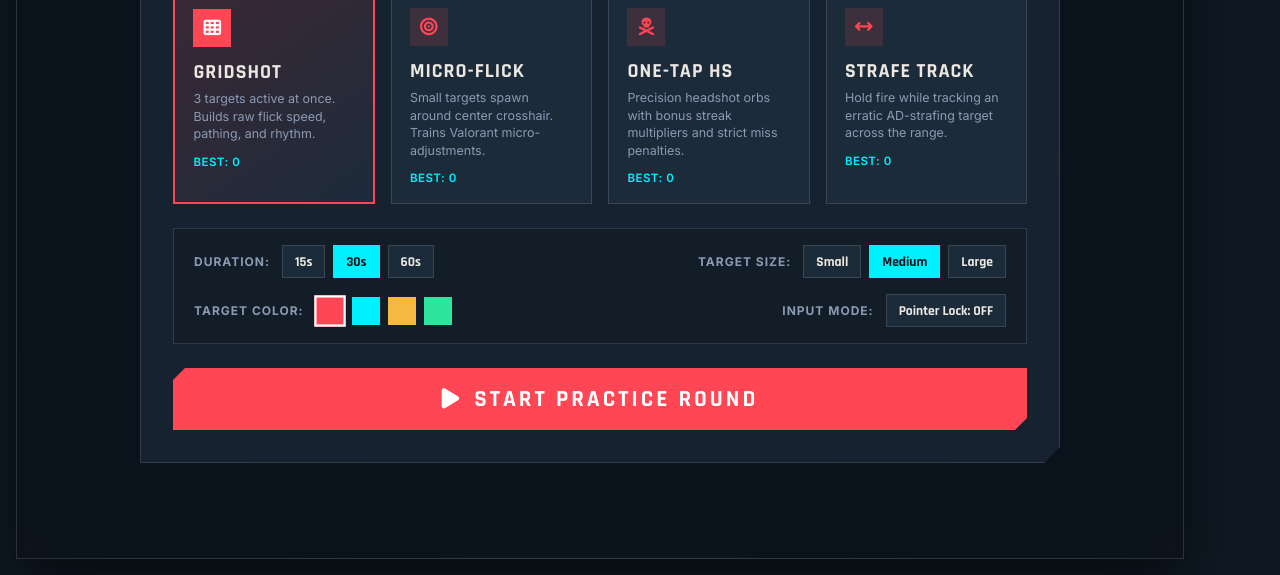
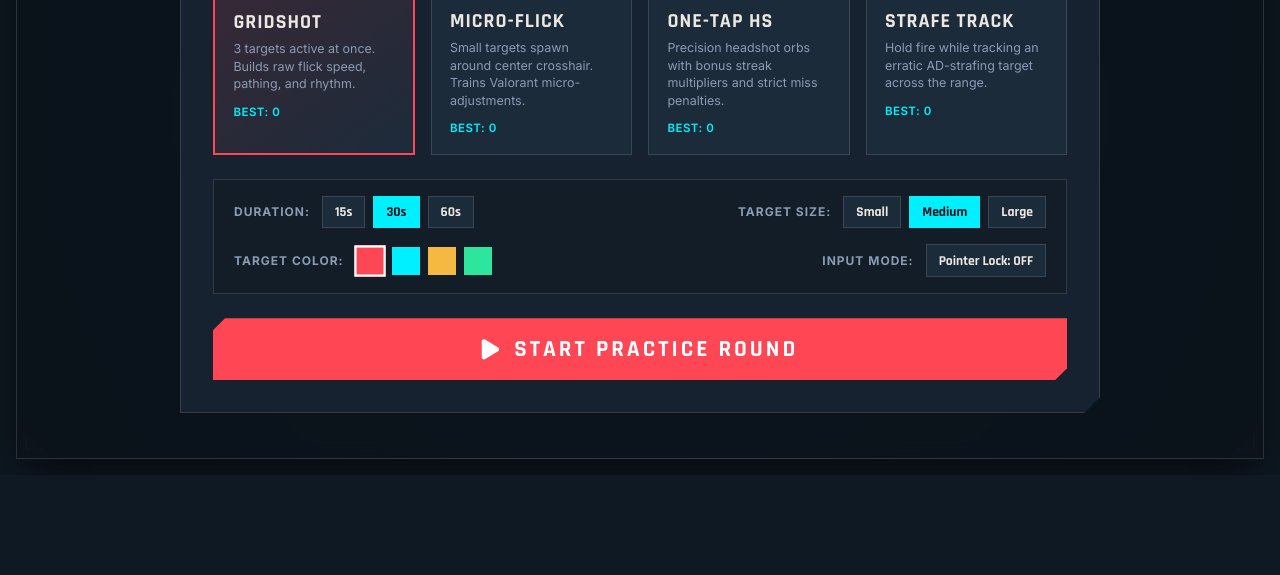
Before and after one commit to chef-aim/chef-aim, a plain HTML site: page index.html in a window 1280 px wide. Shown: the part 327-902 px from the top of the page. After the commit the page ends 802 px from the top, so only its background shows below. Drawn offline with Linux system fonts and the light colour scheme.

Commit message:
Update index.html

```diff
--- a/index.html
+++ b/index.html
@@ -39,8 +39,7 @@
             background-color: var(--bg-obsidian);
             color: var(--text-light);
             font-family: var(--font-body);
-            width: 1200px;
-            height: 900px;
+            min-height: 100vh;
             display: flex;
             flex-direction: column;
             overflow-x: hidden;
```
